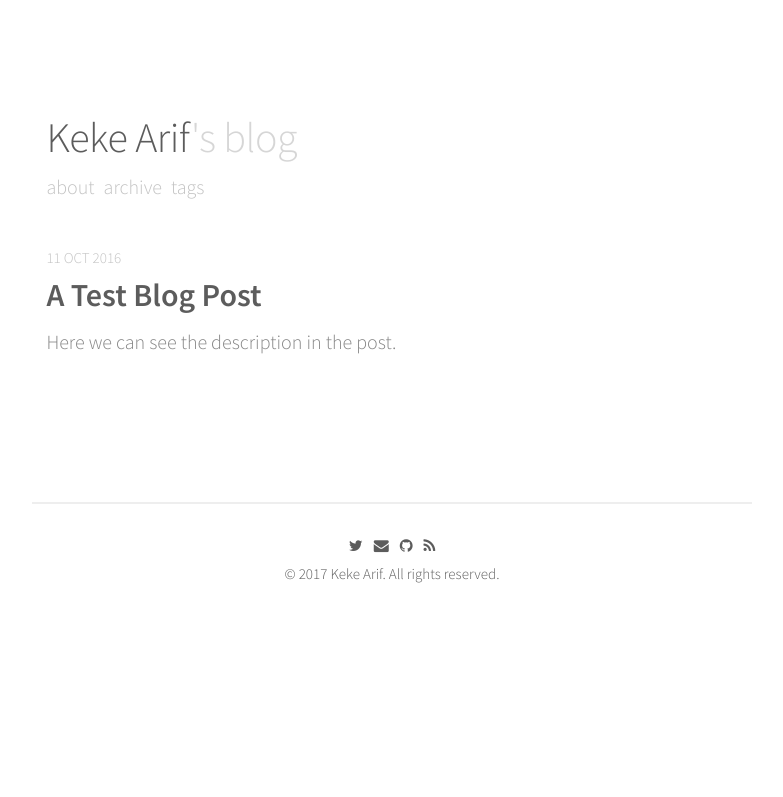
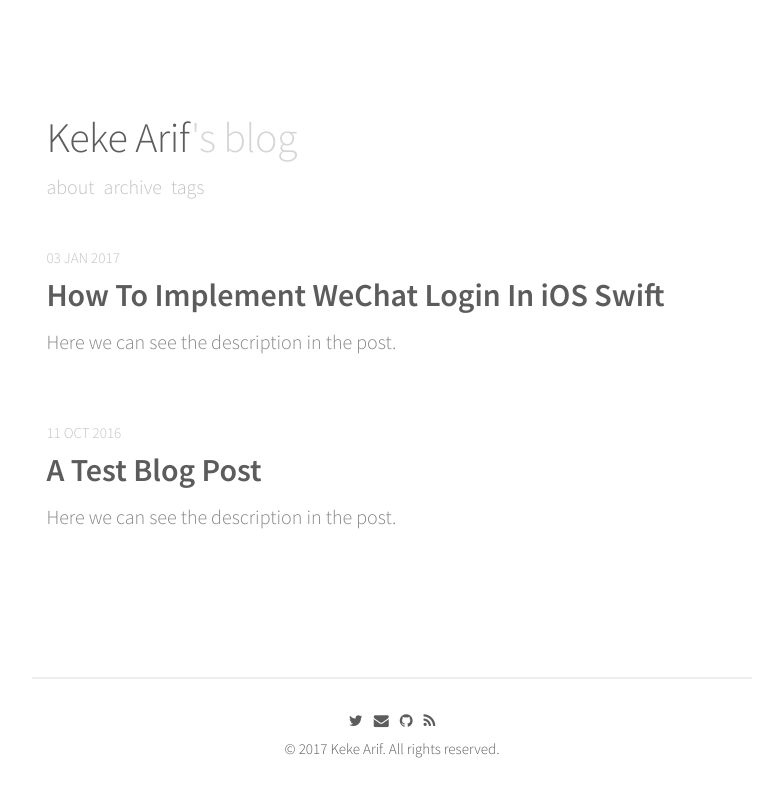
Before and after one commit to kekearifblog/kekearifblog.github.io, a Jekyll site: the page built from index.html, in a window 1280 px wide. Shown: the top 797 px of the page, without its empty margins (248-1031 px from the left). Built offline with Jekyll 4.4.1, drawn with Linux system fonts in a browser that asks for light colours; nearby versions of some CDN libraries; the list of posts is cut into pages by our own code; some of the changed lines change nothing that is shown.

Commit message:
Adjusted inline code style

```diff
--- /dev/null
+++ b/_posts/2017-01-03-how-to-implement-ios-wechat-login.md
@@ -0,0 +1,139 @@
+---
+
+layout: post
+title: How To Implement WeChat Login In iOS Swift
+description: Here we can see the description in the post.
+tags: iOS
+
+---
+
+I was recently given the challenge of implementing WeChat login for my company's app. For anyone who isn't familiar, WeChat is China's most popular mobile messaging app similar to the likes of
+WhatsApp and Facebook Messenger. WeChat also has a huge number of additional features such as payments, mobile account top up and bots. It essential for daily life in China and is a great alternative login (as Facebook is blocked in China!) for any app. Figuring out how to set this up proved pretty tricky due to the English version of the docs/SDK not really giving the full picture, but this is how I did it:
+
+#### 1 - Setup the WeChat SDK:
+
+Firstly you will need to apply for a WeChat ID, the English site is at <http://open.wechat.com> and the Chinese: <http://open.weixin.qq.com>. It may only be possible to get the ID using the Chinese site so you will need to enlist the help of a Chinese speaker or Google Translate :stuck_out_tongue_winking_eye:. Now there are also two different versions of the SDK, the Chinese and English version. **Forget** the English version, I found it wasn't as current as the Chinese one and actually missing some of the important methods needed to get the login working. Get the latest Chinese version [here](https://open.weixin.qq.com/cgi-bin/showdocument?action=dir_list&t=resource/res_list&verify=1&id=open1419319164&token=&lang=zh_CN) which is 1.7.5 at the time of writing. Copy the files into your project folder and create a new group for organization sake.
+
+![File organization]({{ site.url }}/assets/images/wechat-organized.png)
+As there are several Objective-C header (.h) files we need to add them to our projects Bridging Header file like e.g. `#import "WXApi.h" `
+
+Next go to the *General* tab and scroll down to *Linked Frameworks and Libraries* and add the following:
+
+
+* libc++.tbd
+* CoreTelephony.framework
+* libsqlite3.tbd
+* libz.tbd
+* SystemConfiguration.framework
+* libWeChatSDK.a
+
+We also need to add the URL Scheme. Just go to the *Info* tab in your project and expand *URL Types*. Add a type with the identifier *weixin* and the *URL Schemes* set to the WeChat AppID you got when registering your app.
+
+![WeChat URL Scheme]({{ site.url }}/assets/images/wechat-url.png)
+
+Finally right click on the `Info.plist` and edit source to look like so:
+{% highlight swift %}
+<key>LSApplicationQueriesSchemes</key>
+<array>
+    <string>weixin</string>
+</array>
+<key>NSAppTransportSecurity</key>
+<dict>
+    <key>NSAllowsArbitraryLoads</key>
+    <true/>
+</dict>
+{% endhighlight %}
+
+This is necessary because iOS9 limits HTTP access.
+
+
+#### 2 - Using the API
+
+We need to first add some code to `AppDelegate.swift`:
+
+{% highlight swift %}
+import UIKit
+
+@UIApplicationMain
+class AppDelegate: UIResponder, UIApplicationDelegate, WXApiDelegate {
+
+    var window: UIWindow?
+
+
+    func application(application: UIApplication, didFinishLaunchingWithOptions launchOptions: [NSObject: AnyObject]?) -> Bool {
+
+        // WeChat: use your AppID
+        WXApi.registerApp("wx235325325")
+
+        return true
+    }
+
+    func application(application: UIApplication, handleOpenURL url: NSURL) -> Bool {
+        return WXApi.handleOpenURL(url, delegate: self)
+    }
+
+    func application(application: UIApplication, openURL url: NSURL, sourceApplication: String?, annotation: AnyObject) -> Bool {
+        return WXApi.handleOpenURL(url, delegate: self)
+    }
+
+    func onReq(req: BaseReq!) {
+        // Unused
+    }
+
+    func onResp(resp: BaseResp!) {
+        // Where the magic happens
+    }
+
+}
+{% endhighlight %}
+
+Notice the method `func onResp(resp: BaseResp!)`, this is where the authorization code will appear that is used to make login requests. First we must request this code (this can be done anywhere in your app):
+
+{% highlight swift %}
+let req = SendAuthReq()
+req.scope = "snsapi_userinfo" //Important that this is the same
+req.state = "co.company.yourapp_wx_login" //This can be any random value
+WXApi.sendReq(req)
+{% endhighlight %}
+
+The `scope` must be specified to `snsapi_userinfo` and the `state` is really just any identifer you would like to use. This should return a code to `func onResp(resp: BaseResp!)`. I implemented the method like so - triggering a notification:
+
+{% highlight swift %}
+func onResp(resp: BaseResp!) {
+
+        if let authResp = resp as? SendAuthResp {
+
+            if authResp.code != nil {
+
+                let dict = ["response": authResp.code]
+                NSNotificationCenter.defaultCenter().postNotificationName("WeChatAuthCodeResp", object: nil, userInfo: dict)
+
+            } else {
+
+                let dict = ["response": "Fail"]
+                NSNotificationCenter.defaultCenter().postNotificationName("WeChatAuthCodeResp", object: nil, userInfo: dict)
+
+            }
+
+        } else {
+
+            let dict = ["response": "Fail"]
+            NSNotificationCenter.defaultCenter().postNotificationName("WeChatAuthCodeResp", object: nil, userInfo: dict)
+        }
+}
+{% endhighlight %}
+
+With the code we can now try and get the `openID` and the `accessToken`. To do this we need to build a link using the `appID`, `appSecret` and do a HTTP GET request. The `appID` and `appSecret` are details you get when you register the app with WeChat. Example like so:
+
+{% highlight swift %}
+private let appID = "somecode2132113"
+private let appSecret = "someappsecret213123"
+
+private let accessTokenPrefix = "https://api.weixin.qq.com/sns/oauth2/access_token?"
+
+private func buildAccessTokenLink(withCode code: String) -> String {
+
+        return accessTokenPrefix + "appid=" + appID + "&secret=" + appSecret + "&code=" + code + "&grant_type=authorization_code"
+
+}
+{% endhighlight %}
--- a/_sass/_site.scss
+++ b/_sass/_site.scss
@@ -376,9 +376,9 @@
 
   pre,
   code {
-      font-size: 13px;
-      border: 1px solid $base-color;
-      border-radius: 1px;
+      font-size: 16px; // This is the size for the inline blocks
+      color: $code-color;
+      background-color: $code-background-color;
   }
 
   code {
--- a/_sass/_typography.scss
+++ b/_sass/_typography.scss
@@ -176,10 +176,10 @@
 
 code {
   padding: .25em .5em;
-  font-size: 85%;
+  font-size: 100%;
   color: $code-color;
   background-color: $code-background-color;
-  border-radius: 3px;
+  border-radius: 0px;
 }
 
 pre {
@@ -198,7 +198,7 @@
 
 pre code {
   padding: 0;
-  font-size: 100%;
+  font-size: 13px; // This is the size for the main code blocks
   color: inherit;
   background-color: transparent;
 }
--- a/_sass/_variables.scss
+++ b/_sass/_variables.scss
@@ -21,7 +21,7 @@
 
 $text-color: #333;
 $link-color: rgba(250,144,15,1);//#268bd2
-$code-color: #bf616a;
-$code-background-color: #f9f9f9;
+$code-color: #fdce93;
+$code-background-color: #3f3f3f;
 $table-border-color: #e5e5e5;
 $table-background-color: #f9f9f9;
```
Also changed, not shown: 5 other files.
